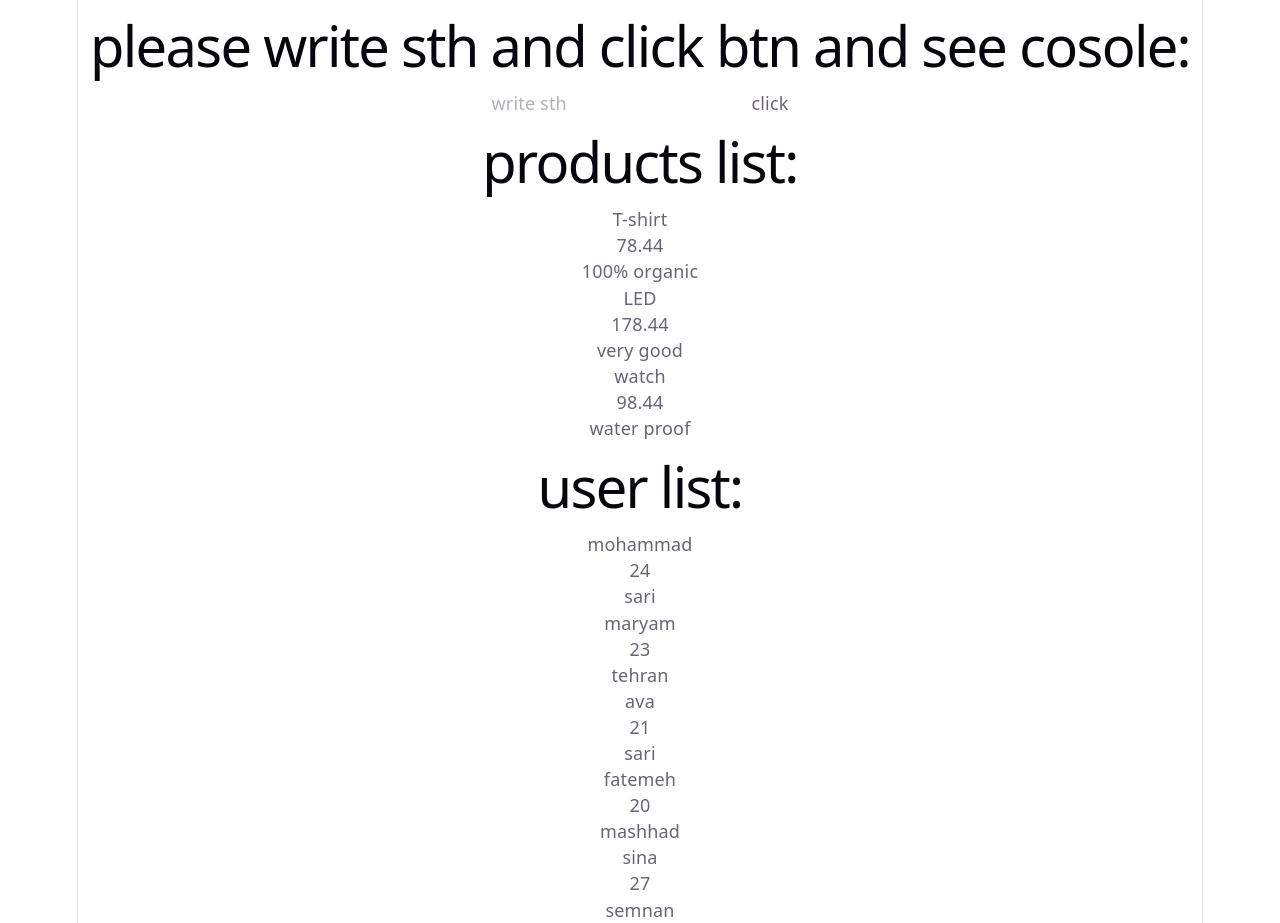
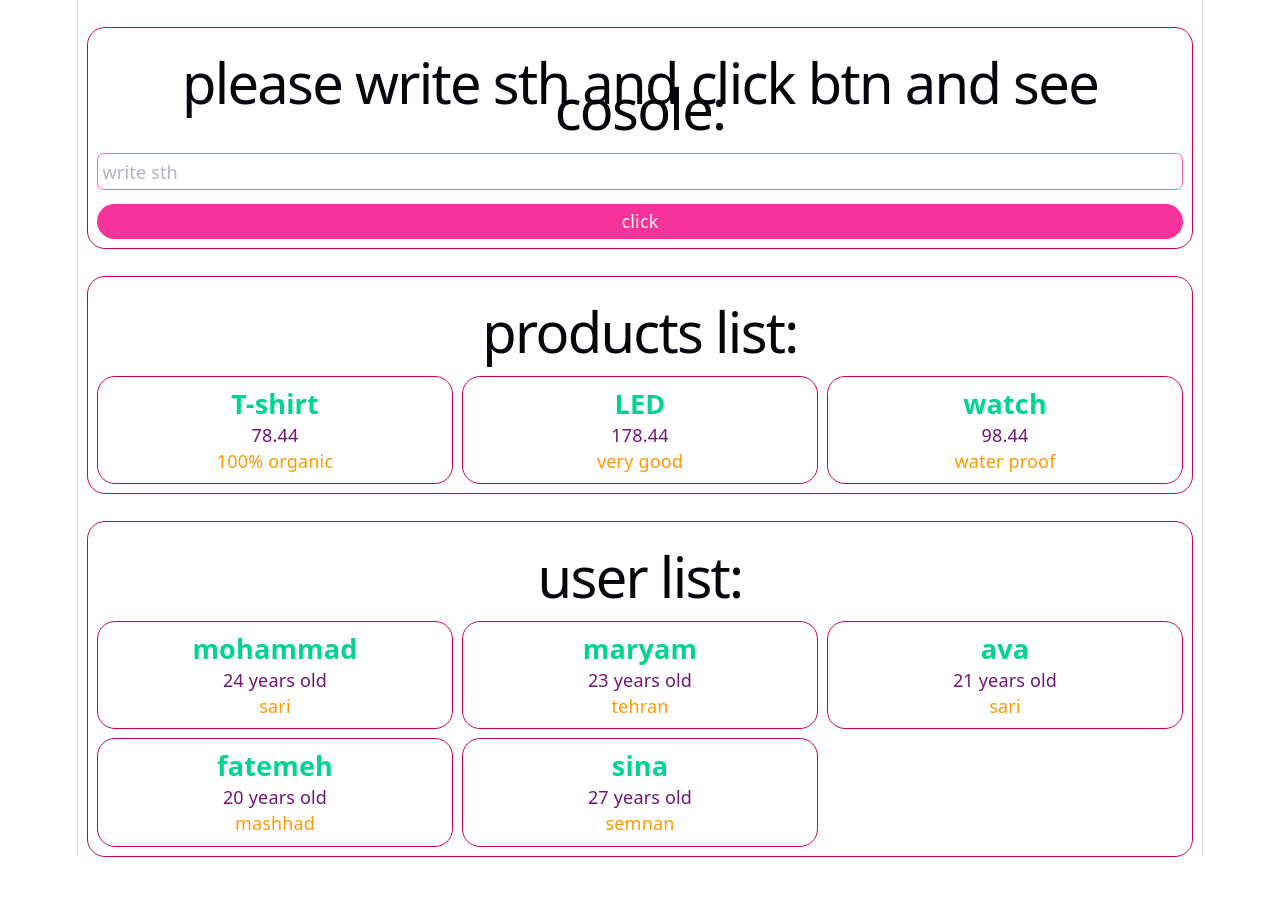
Before and after one commit to Maryam-777/my-basic-react-projects, a React (Vite) app: page / in a window 1280 px wide. After the commit the page ends 857 px from the top, so only its background shows below. Built offline with nearby package versions, Linux system fonts and the light colour scheme.

Commit message:
style component with tailwind

```diff
--- a/src/components/InputBtn.jsx
+++ b/src/components/InputBtn.jsx
@@ -5,11 +5,13 @@ import { useState } from "react"
 const InputBtn = ({title}) => {
     const[inputValue,setValue]=useState("");
   return (
-    <div>
-        <h1>{title}</h1>
-        <div>
-            <input type="text" placeholder="write sth" onChange={(e)=>setValue(e.target.value)} />
-            <button onClick={()=>console.log(inputValue)}>click</button>
+    <div className="border border-pink-700 mt-6 p-2 rounded-2xl mx-2" >
+        <h1 className="mb-40 font-semibold text-[30px] text-pink-600">{title}</h1>
+        <div className="flex flex-col gap-3">
+            <input type="text" placeholder="write sth" onChange={(e)=>setValue(e.target.value)}
+            className="border-pink-400 border focus:outline-none rounded-md p-1"/>
+            <button onClick={()=>console.log(inputValue)}
+              className="bg-pink-500 rounded-2xl text-amber-50 px-3 py-1 hover:bg-pink-400">click</button>
         </div>
     </div>
   )
--- a/src/components/ProductsList.jsx
+++ b/src/components/ProductsList.jsx
@@ -2,15 +2,15 @@
 
 const ProductsList = ({items,title}) => {
   return (
-    <div>
-        <h1>{title}</h1>
-        <div>
+    <div className="border border-pink-700 mt-6 p-2 rounded-2xl mx-2 ">
+        <h1 className="mb-40 font-semibold text-[30px] text-pink-600">{title}</h1>
+        <div className="grid grid-cols-1 md:grid-cols-2 lg:grid-cols-3 gap-2">
             {
-              items.map((item)=>(
-                 <div>
-                  <p>{item.name}</p>
-                  <p>{item.price}</p>
-                  <p>{item.description}</p>
+              items.map((item,index)=>(
+                 <div className="border border-pink-700 rounded-2xl p-2 hover:bg-gray-300 " key={index}>
+                  <p className="text-emerald-400 text-2xl font-bold">{item.name}</p>
+                  <p className="text-fuchsia-900">{item.price}</p>
+                  <p className="text-amber-500 ">{item.description}</p>
                  </div>
               ))
             }
--- a/src/components/UserList.jsx
+++ b/src/components/UserList.jsx
@@ -1,15 +1,15 @@
 //import React from 'react'
  const UserList = ({items,title}) => {
   return (
-   <div>
-        <h1>{title}</h1>
-        <div>
+   <div className="border border-pink-700 mt-6 p-2 rounded-2xl mx-2">
+        <h1 className="mb-40 font-semibold text-[30px] text-pink-600">{title}</h1>
+        <div className="grid grid-cols-1 md:grid-cols-2 lg:grid-cols-3 gap-2">
             {
-              items.map((item)=>(
-                 <div>
-                  <p>{item.name}</p>
-                  <p>{item.age}</p>
-                  <p>{item.city}</p>
+              items.map((item,index)=>(
+                 <div className="border border-pink-700 rounded-2xl p-2" key={index}>
+                  <p className="text-emerald-400 text-2xl font-bold">{item.name}</p>
+                  <p className="text-fuchsia-900">{item.age} years old</p>
+                  <p className="text-amber-500 ">{item.city}</p>
                  </div>
               ))
             }
```
